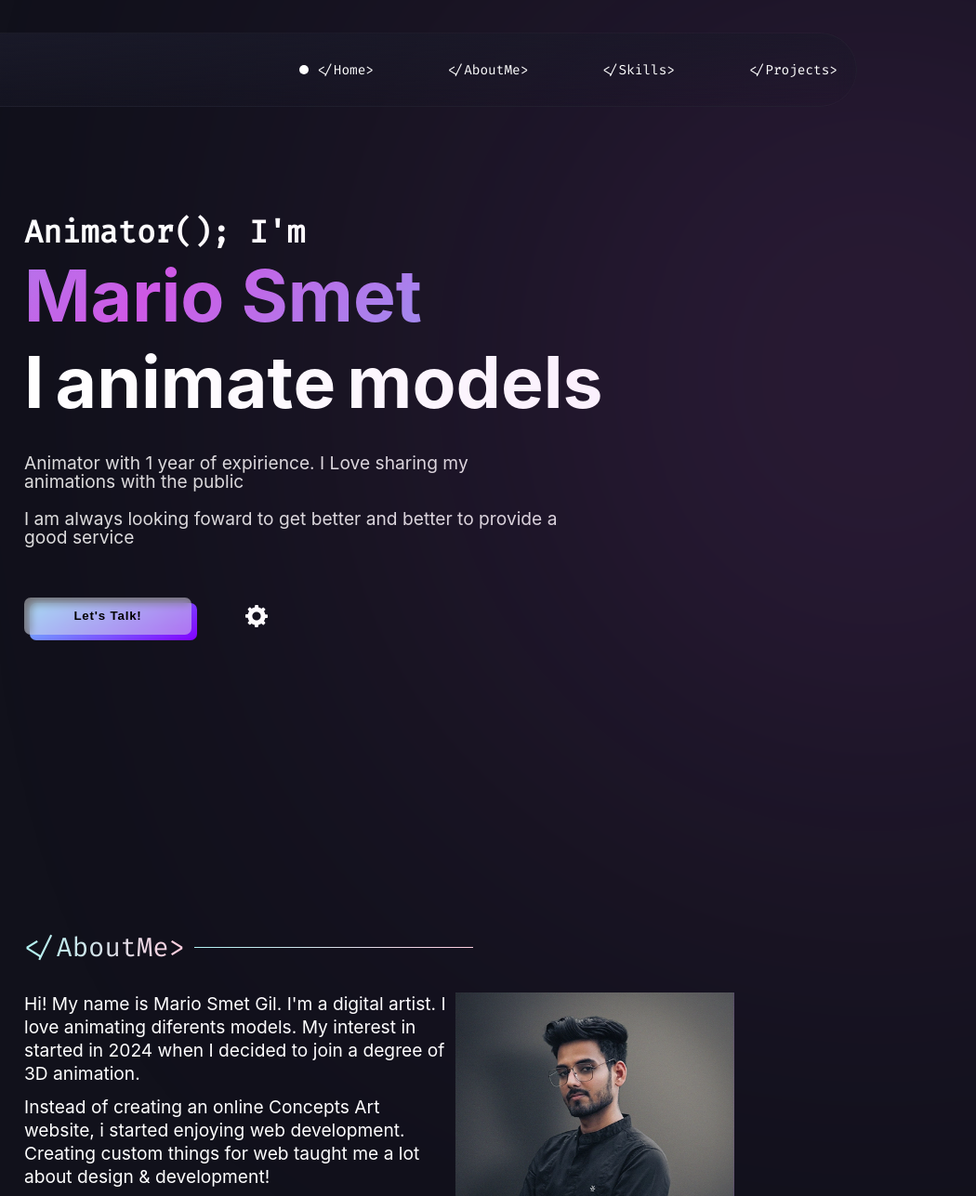
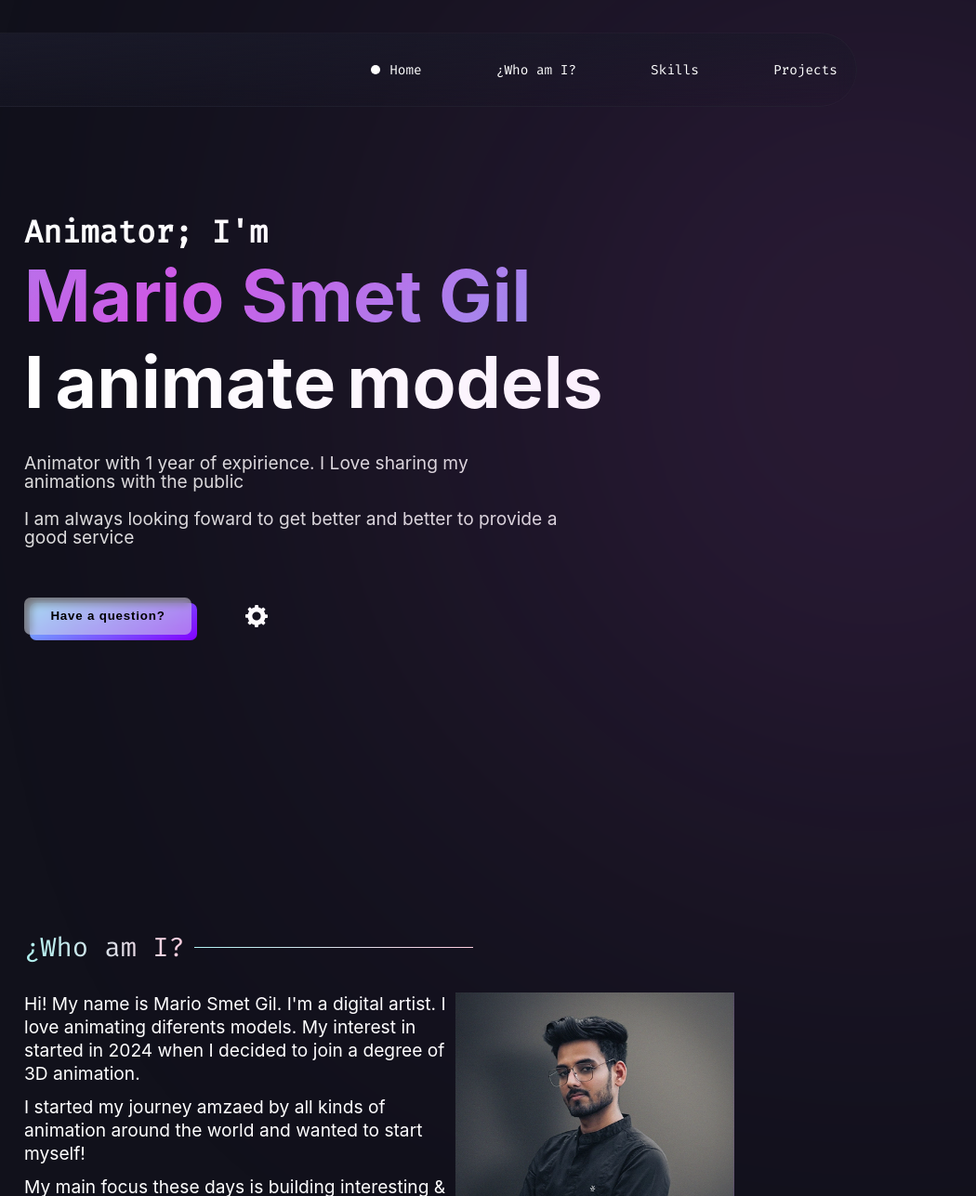
Before and after one commit to MarioSmet/MarioSmet.github.io, a plain HTML site: page index.html in a window 1280 px wide. Shown: the top 1287 px of the page at 93% size, 230-1280 px from the left. Drawn offline with nearby package versions, Linux system fonts and the light colour scheme; a web font is replaced by a local one.

Commit message:
Update 6/10 2

```diff
--- a/index.html
+++ b/index.html
@@ -88,7 +88,7 @@ What are you doing here?! you sneaky developer...
     <div class="cursor-outer" id="cursor-outer"></div>
 
     <div class="navbar" id="navbar">
-      <div class="hey">Sol Bad Guy</div>
+      <div class="hey">Hello!</div>
       <div class="logo" tabindex="0" aria-label="vinod jangid logo">
         <div class="logo-top">
           <img src="src/png/nav-avatar.png" alt="animation-head" id="nav-avatar"/>
@@ -98,25 +98,25 @@ What are you doing here?! you sneaky developer...
         <ul class="navbar-tabs-ul">
           <li class="home activeThistab" class="navbar-tabs-li" data-aos="fade-down" data-aos-delay="100">
             <a href="#home" tabindex="0" aria-label="Home menu button">
-              &#60;/Home&#62;
+              Home
             </a>
           </li>
 
           <li class="about" class="navbar-tabs-li" data-aos="fade-down" data-aos-delay="300">
             <a href="#about" aria-label="about menu button">
-              &#60;/AboutMe&#62;
+              ¿Who am I?
             </a>
           </li>
 
           <li class="skills" class="navbar-tabs-li" data-aos="fade-down" data-aos-delay="500">
             <a href="#skills" aria-label="skills menu button">
-              &#60;/Skills&#62;
+              Skills
             </a>
           </li>
 
           <li class="projects" class="navbar-tabs-li" data-aos="fade-down" data-aos-delay="700">
             <a href="#projects" aria-label="projects menu button">
-              &#60;/Projects&#62;
+              Projects
             </a>
           </li>
         </ul>
@@ -142,23 +142,23 @@ What are you doing here?! you sneaky developer...
       <ul class="mobile-navbar-tabs-ul" id="mobile-ul">
         <li id="home-mobile-tab" class="mobile-navbar-tabs-li home activeThismobiletab" onclick="hidemenubyli()">
           <a href="#home" tabindex="0" aria-label="Home menu button">
-            &#60;/Home&#62;
+            Home
           </a>
         </li>
 
         <li id="aboutme-mobile-tab" class="mobile-navbar-tabs-li about" onclick="hidemenubyli()">
           <a href="#about" tabindex="0" aria-label="about menu button">
-            &#60;/AboutMe&#62;
+            ¿Who am I?
           </a>
         </li>
         <li id="skills-mobile-tab" class="mobile-navbar-tabs-li skills" onclick="hidemenubyli()">
           <a href="#skills" tabindex="0" aria-label="skills menu button">
-            &#60;/Skills&#62;
+           Skills
           </a>
         </li>
         <li id="projects-mobile-tab" class="mobile-navbar-tabs-li projects" onclick="hidemenubyli()">
           <a href="#projects" tabindex="0" aria-label="projects menu button">
-            &#60;/Projects&#62;
+            Projects
           </a>
         </li>
       </ul>
@@ -178,8 +178,6 @@ What are you doing here?! you sneaky developer...
           <p class="jello">t</p>
           <p class="jello">o</p>
           <p class="jello">r</p>
-          <p class="jello">(</p>
-          <p class="jello">)</p>
           <p class="jello">;</p>
           &nbsp;
           <p class="jello">I</p>
@@ -197,6 +195,10 @@ What are you doing here?! you sneaky developer...
           <p class="jello">m</p>
           <p class="jello">e</p>
           <p class="jello">t</p>
+                    &nbsp;
+          <p class="jello">G</p>
+          <p class="jello">i</p>
+          <p class="jello">l</p>
         </article>
 
         <article id="work" data-aos="fade-up" data-aos-delay="400">
@@ -231,7 +233,7 @@ What are you doing here?! you sneaky developer...
         <div class="contact-btn-div" data-aos="fade-up" data-aos-delay="800">
           <a href="mailto:mario.smet@campusfp.es" tabindex="-1">
             <button class="letsTalkBtn">
-              <p class="letsTalkBtn-text">Let's Talk!</p>
+              <p class="letsTalkBtn-text">Have a question?</p>
               <span class="letsTalkBtn-BG"></span>
             </button></a>
           <div class="setting-container" id="setting-container">
@@ -263,7 +265,7 @@ What are you doing here?! you sneaky developer...
       <div class="about-section">
         <div class="section-heading">
           <h2 class="section-heading-article" tabindex="0" aria-label="About me heading">
-            &#60;/AboutMe&#62;
+            ¿Who am I?
           </h2>
           <p class="sectionHeadingP"></p>
         </div>
@@ -275,9 +277,7 @@ What are you doing here?! you sneaky developer...
             </p>
             <br />
             <p tabindex="0">
-              Instead of creating an online Concepts Art website, i started
-              enjoying web development. Creating custom things for web taught
-              me a lot about design & development!
+              I started my journey amzaed by all kinds of animation around the world and wanted to start myself!
             </p>
             <br />
             <p tabindex="0">
@@ -294,7 +294,7 @@ What are you doing here?! you sneaky developer...
           </svg>
         </div>
 
-        <div class="text">Resume</div>
+        <div class="text">Curriculum</div>
       </button>
           </div>
 
@@ -310,7 +310,7 @@ What are you doing here?! you sneaky developer...
       <div class="skills-section">
         <div class="section-heading" data-aos="fade-up">
           <h2 class="section-heading-article" tabindex="0" aria-label="skills heading">
-            &#60;/Skills&#62;
+            Skills
           </h2>
           <p class="sectionHeadingP"></p>
         </div>
@@ -318,7 +318,7 @@ What are you doing here?! you sneaky developer...
         <div class="frontend-dev-section">
           <h3 class="frontend-dev-heading" data-aos="fade-up" tabindex="0"
             aria-label="As a frontend a developer these are the skills i have">
-            Tech Stack
+            <b>Programs</b>
           </h3>
           <ul class="tech-stack-wrapper">
             <li class="tech-stack-box" data-aos="fade-up">
@@ -349,7 +349,7 @@ What are you doing here?! you sneaky developer...
       <div class="projects-section-div">
         <div class="section-heading" data-aos="fade-up">
           <h2 class="section-heading-article" tabindex="0" aria-label="My projects starts from here">
-            &#60;/Projects&#62;
+            Projects
           </h2>
           <p class="sectionHeadingP"></p>
         </div>
@@ -595,7 +595,7 @@ What are you doing here?! you sneaky developer...
 
   <script>
     function openURL() {
-      var url = "src/pdf/Vinod's Resume.pdf";
+      var url = "src/pdf/CV.pdf";
 
       window.open(url, "_blank");
     }
@@ -636,15 +636,7 @@ What are you doing here?! you sneaky developer...
       });
     });
   </script>
- <script src='https://storage.ko-fi.com/cdn/scripts/overlay-widget.js'></script>
-<script>
-  kofiWidgetOverlay.draw('vinodjangid07', {
-    'type': 'floating-chat',
-    'floating-chat.donateButton.text': 'Support me',
-    'floating-chat.donateButton.background-color': '#794bc4',
-    'floating-chat.donateButton.text-color': '#fff'
-  });
-</script>
+
 </body>
 
 </html>
```
Also changed, not shown: src/png/jslogo.png, 1 other file.
